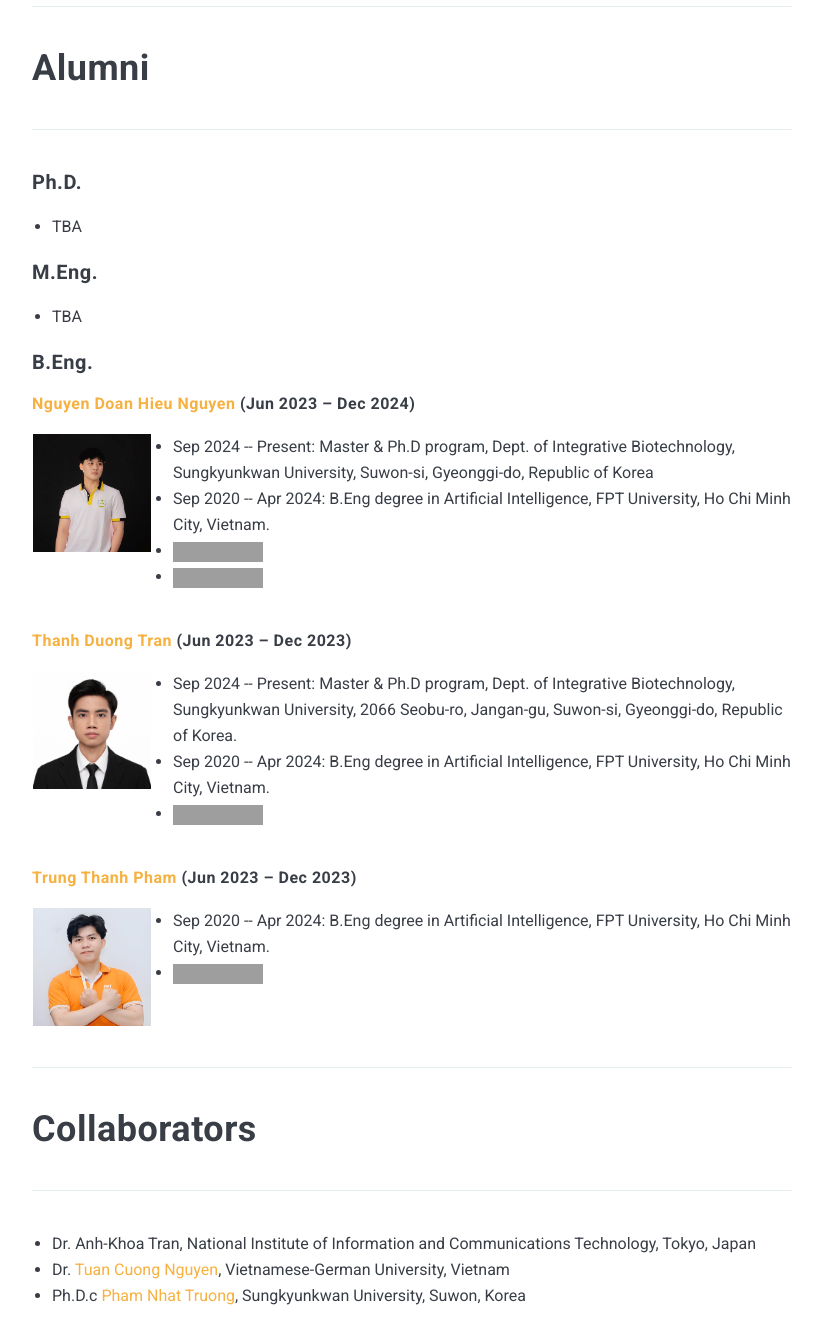
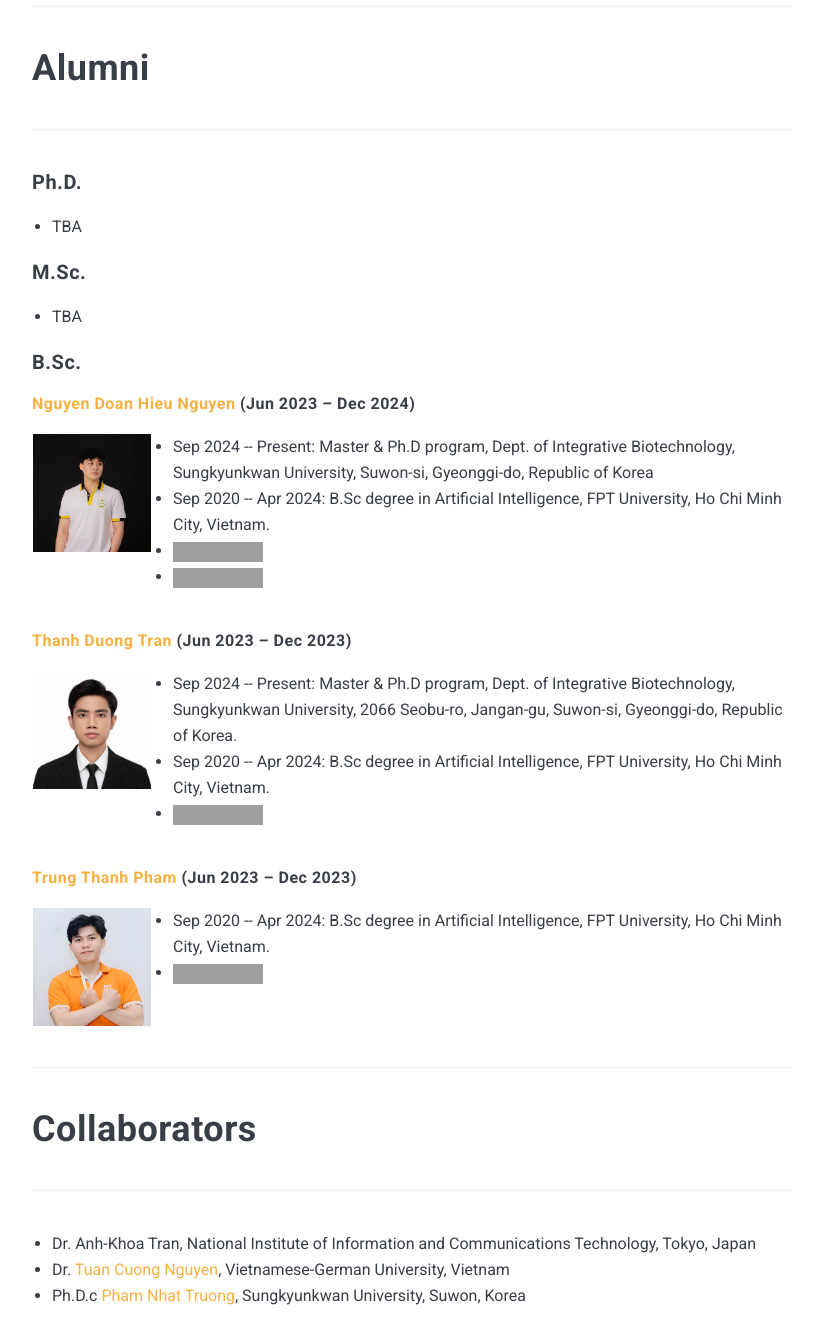
Before and after one commit to aita-lab-dev/aita-lab-dev.github.io, a Jekyll site: the page built from _pages/1-member.md, in a window 1280 px wide and 1400 px high, scrolled down 2439 px. Shown: the top 1344 px of the window, without its empty margins (228-1051 px from the left). Built offline with Jekyll 4.4.1, drawn with Linux system fonts in a browser that asks for light colours; nearby versions of some CDN libraries; some of the changed text lies outside the part shown; grey boxes are pictures that could not be loaded.

Commit message:
fix: B.Eng -> B.Sc degree

```diff
--- a/_pages/1-member.md
+++ b/_pages/1-member.md
@@ -36,7 +36,7 @@ Duc Ngoc Minh Dang received his B.Eng. and M.Eng. degrees in Telecommunications
 		<td width="120"><img align="left" width="150px" margin="10px" src="/images/Members/Researchers/tpnam/avatar.jpg"/></td>
 		<td><ul>
 			<li>Sep 2024 -- Present: Master & Ph.D program, Dept. of Computer Science and Engineering, Kyung Hee University, Yongin-si, 17104, Republic of Korea</li>
-            <li>Sep 2019 -- Mar 2023: B.Eng degree in Artificial Intelligence, FPT University, Ho Chi Minh City, Vietnam.</li>
+            <li>Sep 2019 -- Mar 2023: B.Sc degree in Artificial Intelligence, FPT University, Ho Chi Minh City, Vietnam.</li>
 			<li>Research Interest: Networking for AI, Computer Vision, Multi-modal, Speech Emotion Recognition</li>
 			<li><a href="https://github.com/tpnam0901"><img src="https://img.shields.io/badge/GitHub-181717?style=flat-square&logo=GitHub"></a></li>
 			<li><a href="https://tpnam0901.github.io"><img src="https://img.shields.io/badge/-Personal%20Page-0C2E86?style=flat-square&logo=%2Fe%2F&logoColor=FFFFFF"></a></li>
@@ -82,11 +82,11 @@ Duc Ngoc Minh Dang received his B.Eng. and M.Eng. degrees in Telecommunications
 
 * TBA
 
-#### M.Eng.
+#### M.Sc.
 
 * TBA
 
-#### B.Eng.
+#### B.Sc.
 
 ###### [Nguyen Doan Hieu Nguyen](/member/ndhieunguyen) (Jun 2023 -- Dec 2024)
 
@@ -95,7 +95,7 @@ Duc Ngoc Minh Dang received his B.Eng. and M.Eng. degrees in Telecommunications
 		<td width="120"><img align="left" width="150px" margin="10px" src="/images/Members/Alumni/ndhieunguyen/avatar.jpg"/></td>
 		<td><ul>
 			<li>Sep 2024 -- Present: Master & Ph.D program, Dept. of Integrative Biotechnology, Sungkyunkwan University, Suwon-si, Gyeonggi-do, Republic of Korea</li>
-            <li>Sep 2020 -- Apr 2024: B.Eng degree in Artificial Intelligence, FPT University, Ho Chi Minh City, Vietnam.</li>
+            <li>Sep 2020 -- Apr 2024: B.Sc degree in Artificial Intelligence, FPT University, Ho Chi Minh City, Vietnam.</li>
 			<li><a href="https://github.com/ndhieunguyen"><img src="https://img.shields.io/badge/GitHub-181717?style=flat-square&logo=GitHub"></a></li>
 			<li><a href="https://ndhieunguyen.github.io"><img src="https://img.shields.io/badge/-Personal%20Page-0C2E86?style=flat-square&logo=%2Fe%2F&logoColor=FFFFFF"></a></li>
 		</ul></td>
@@ -108,7 +108,7 @@ Duc Ngoc Minh Dang received his B.Eng. and M.Eng. degrees in Telecommunications
 		<td width="120"><img align="left" width="150px" margin="10px" src="/images/Members/Alumni/ttduong/avatar.jpg"/></td>
 		<td><ul>
 			<li>Sep 2024 -- Present: Master & Ph.D program, Dept. of Integrative Biotechnology, Sungkyunkwan University, 2066 Seobu-ro, Jangan-gu, Suwon-si, Gyeonggi-do, Republic of Korea.</li>
-            <li>Sep 2020 -- Apr 2024: B.Eng degree in Artificial Intelligence, FPT University, Ho Chi Minh City, Vietnam.</li>
+            <li>Sep 2020 -- Apr 2024: B.Sc degree in Artificial Intelligence, FPT University, Ho Chi Minh City, Vietnam.</li>
 			<li><a href="https://duongttr.github.io/"><img src="https://img.shields.io/badge/-Personal%20Page-0C2E86?style=flat-square&logo=%2Fe%2F&logoColor=FFFFFF"></a></li>
 		</ul></td>
 	</tr>
@@ -120,7 +120,7 @@ Duc Ngoc Minh Dang received his B.Eng. and M.Eng. degrees in Telecommunications
 	<tr valign="top">
 		<td width="120"><img align="left" width="150px" margin="10px" src="/images/Members/Alumni/pttrung/avatar.jpg"/></td>
 		<td><ul>
-            <li>Sep 2020 -- Apr 2024: B.Eng degree in Artificial Intelligence, FPT University, Ho Chi Minh City, Vietnam.</li>
+            <li>Sep 2020 -- Apr 2024: B.Sc degree in Artificial Intelligence, FPT University, Ho Chi Minh City, Vietnam.</li>
 			<li><a href="https://github.com/KevinRoller"><img src="https://img.shields.io/badge/GitHub-181717?style=flat-square&logo=GitHub"></a></li>
 		</ul></td>
 	</tr>
```
Also changed, not shown: _pages/99-ltthuy.md (+1 -1 lines), _pages/99-ndhieunguyen.md (+1 -1 lines), _pages/99-pttrung.md (+2 -2 lines), _pages/99-tpnam.md (+1 -1 lines), _pages/99-ttduong.md (+1 -1 lines).
